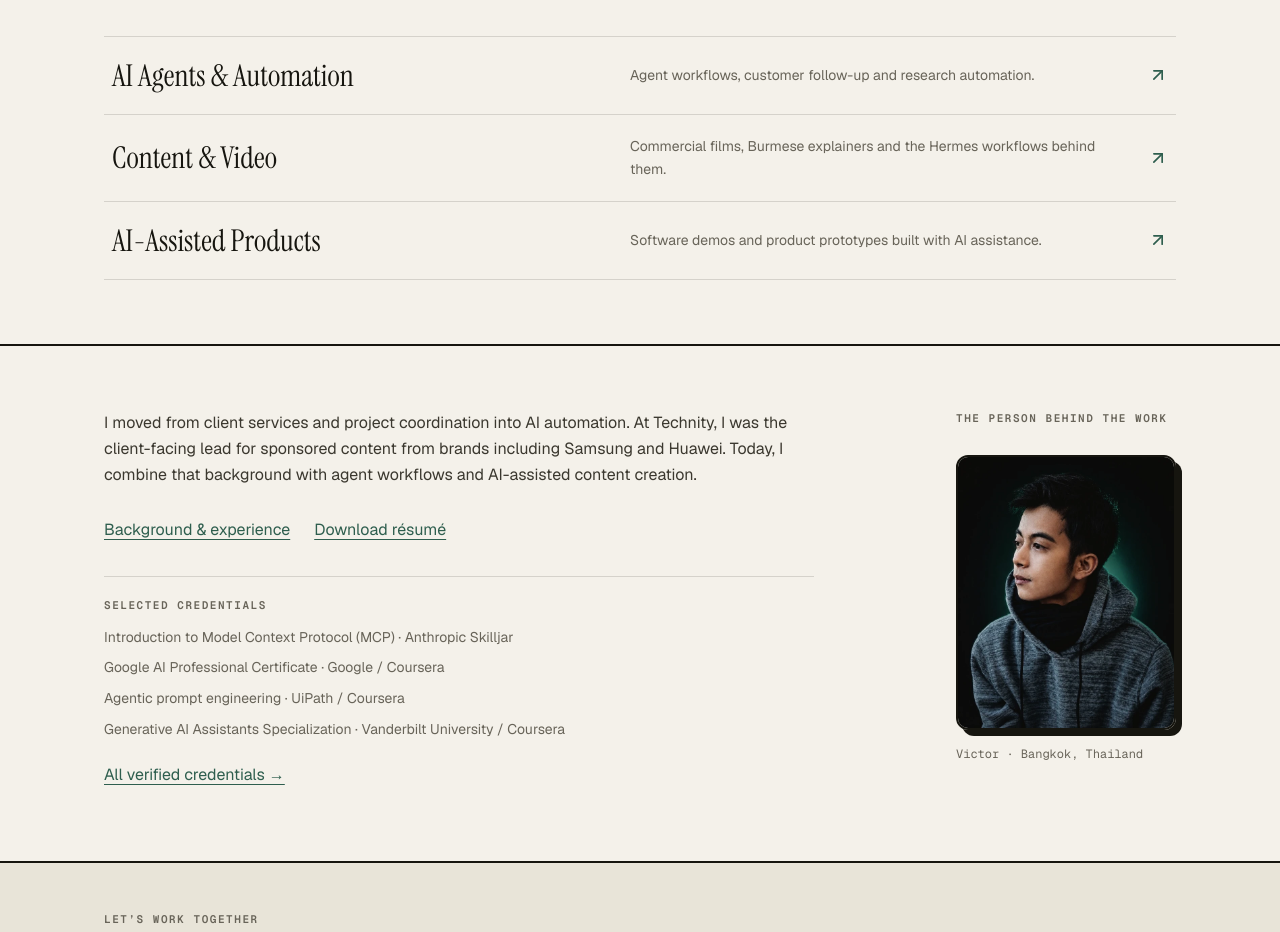
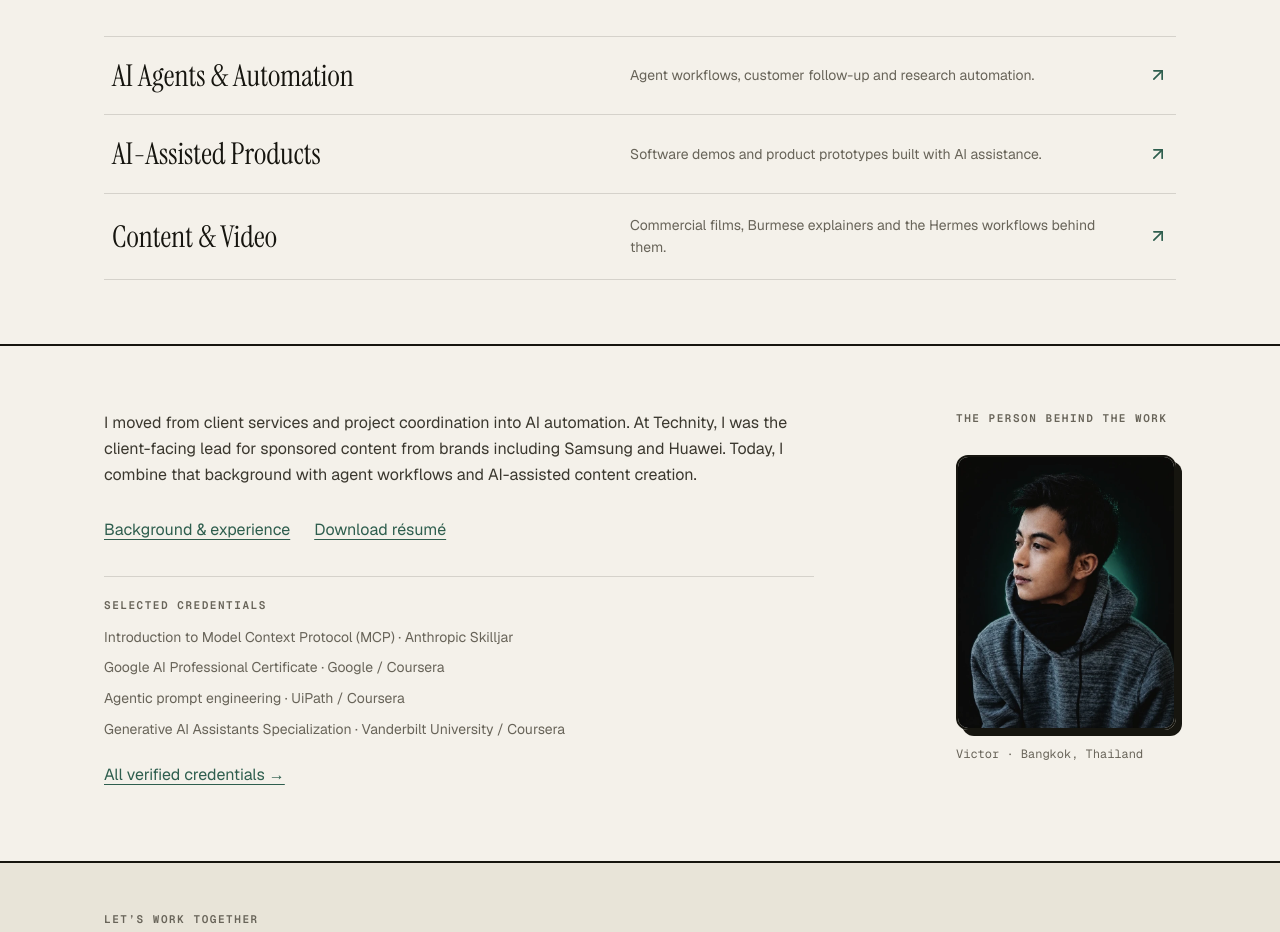
Before and after one commit to ahk1542001-wq/victor-ai-automation-portfolio, a Next.js app: page / in a window 1280 px wide. Shown: the part 1122-2054 px from the top of the page. Built offline with nearby package versions, Linux system fonts and the light colour scheme.

Commit message:
Reorder homepage portfolio focus areas

```diff
--- a/design-system/MASTER.md
+++ b/design-system/MASTER.md
@@ -36,7 +36,7 @@
 - **Hero Section:** Text-led identity with supporting sentence and clear work/email/GitHub actions. The owner does not want the portrait in the hero/top section. Keep the retained real portrait lower on the homepage in Background/About, on the right of the background copy on desktop and after it on phone. The owner-approved compact Tools rail sits beneath the hero, followed by selected work. Keep it secondary to the headline, with explicit pause/resume and static reduced-motion/no-JS fallback.
 - **Hero Identity:** Use one visible `VICTOR` title only; do not add a second decorative name watermark above the canvas.
 - **Brand Assets:** Tool and repository marks must use approved real brand assets. Do not substitute text glyphs or generic code icons for brand logos; omit a brand when a permitted asset is unavailable.
-- **Selected Work:** The homepage lists three linked focus areas: AI Agents & Automation, Content & Video, and AI-Assisted Products. Project demos, films, and workflow details live in the linked collections.
+- **Selected Work:** The homepage lists three linked focus areas: AI Agents & Automation, AI-Assisted Products, and Content & Video. Project demos, films, and workflow details live in the linked collections.
 - **Capabilities:** Bounded responsive motion layout (no scattered off-screen pills).
 - **Experience:** Keep homepage background and selected credentials concise; detailed professional history and education at `/about`, full verified credentials at `/credentials`.
 - **Credentials:** Dedicated evidence page for all verified credentials; homepage shows only the four most relevant items and links to the full page.
--- a/scripts/smoke.mjs
+++ b/scripts/smoke.mjs
@@ -284,8 +284,8 @@ const selectedWorkHtml = homeHtml.match(/<section[^>]*id="work"[\s\S]*?<\/sectio
 const workAreaLinks = [...selectedWorkHtml.matchAll(/<a[^>]*href="([^"]+)"[^>]*>([\s\S]*?)<\/a>/g)];
 const expectedWorkAreas = [
   ['/work', 'AI Agents &amp; Automation'],
+  ['/work#product-prototypes', 'AI-Assisted Products'],
   ['/films', 'Content &amp; Video'],
-  ['/work#product-prototypes', 'AI-Assisted Products'],
 ];
 if (workAreaLinks.length !== expectedWorkAreas.length || !expectedWorkAreas.every(([href, title], i) => (
   workAreaLinks[i][1] === href && workAreaLinks[i][2].includes(title)
--- a/src/app/page.tsx
+++ b/src/app/page.tsx
@@ -12,14 +12,14 @@ const workAreas = [
     description: 'Agent workflows, customer follow-up and research automation.',
   },
   {
+    href: '/work#product-prototypes',
+    title: 'AI-Assisted Products',
+    description: 'Software demos and product prototypes built with AI assistance.',
+  },
+  {
     href: '/films',
     title: 'Content & Video',
     description: 'Commercial films, Burmese explainers and the Hermes workflows behind them.',
-  },
-  {
-    href: '/work#product-prototypes',
-    title: 'AI-Assisted Products',
-    description: 'Software demos and product prototypes built with AI assistance.',
   },
 ];
 
```
